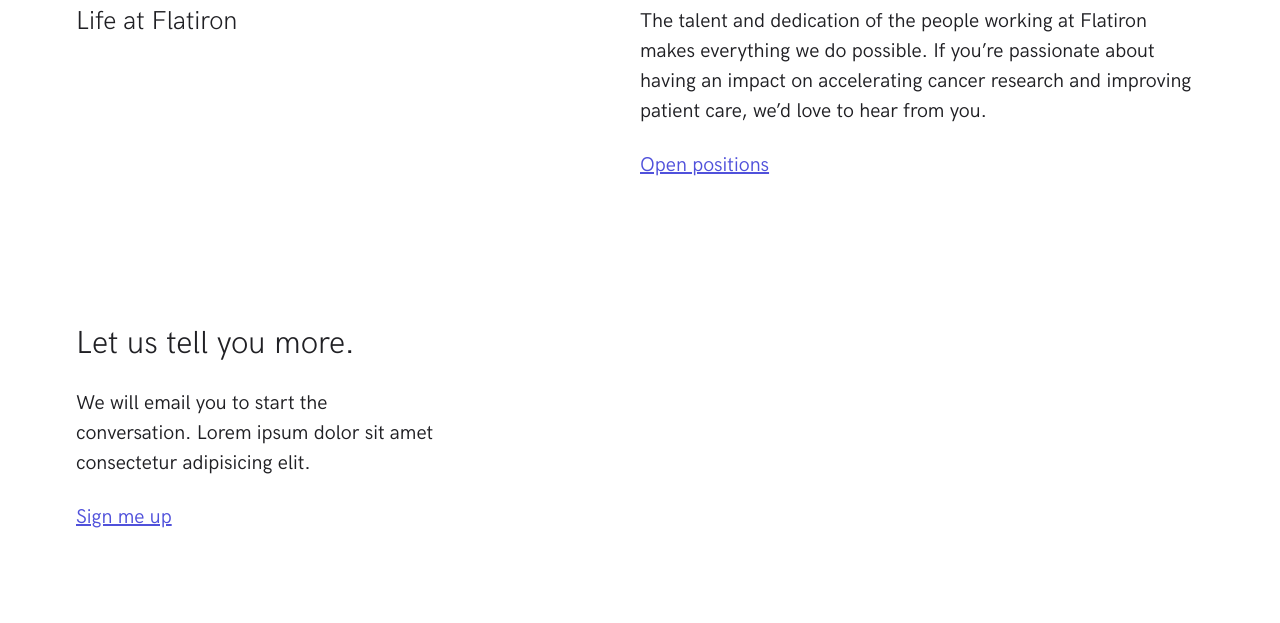
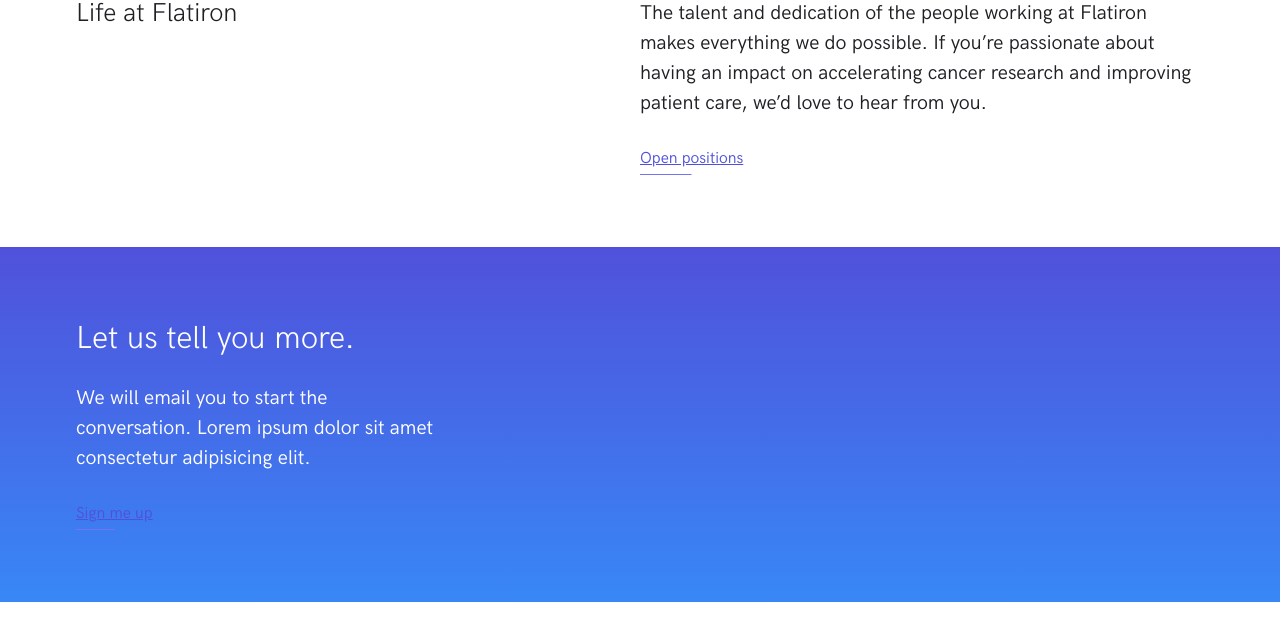
Before and after one commit to mct-ui/responsive-design-part-2-Jinlei2000, a plain HTML site: page index.html in a window 1280 px wide. Shown: the part 4278-4901 px from the top of the page. Drawn offline with Linux system fonts and the light colour scheme; files whose address does not match are found by name.

Commit message:
added new row modifier & cta-link modifier

```diff
--- a/css/screen.css
+++ b/css/screen.css
@@ -199,6 +199,11 @@
 
 .o-row—neutral-x-light {
     background: #F7F7F7;
+}
+
+.o-row—gradient {
+    background: linear-gradient(to bottom, #5051DB 0%, #3887F7 100%);
+    color: white;
 }
 
 @media (min-width: 768px) {
@@ -606,6 +611,23 @@
 .c-link-cta:hover::after {
     transform: scaleX(1);
     background: #3E3EA8;
+}
+
+/* inversed */
+
+.c-link-cta--inverse,
+.c-link-cta--inverse:visited,
+.c-link-cta--inverse:active {
+    color: #fff;
+}
+
+.c-link-cta--inverse::after {
+    background-color: #fff;
+}
+
+.c-link-cta--inverse:hover::after {
+    background-color: #fff;
+
 }
 
 
--- a/index.html
+++ b/index.html
@@ -182,13 +182,13 @@
                 <h2 class="u-color-primary-base c-lead c-lead--xxl">Do well by doing good. Join the leading tech company in the fight against cancer.</h2>
               </header>
               <div class="c-nav c-nav__list">
-                <p class="c-nav__link">
+                <p class="c-nav__link c-link-cta">
                   <a href="#!">Our story</a>
                 </p>
-                <p class="c-nav__link">
+                <p class="c-nav__link c-link-cta">
                   <a href="#!">Our values</a>
                 </p>
-                <p class="c-nav__link">
+                <p class="c-nav__link c-link-cta">
                   <a href="#!">Join our team</a>
                 </p>
               </div>
@@ -209,7 +209,7 @@
             <h3 class="o-layout__item u-1-of-2-bp1">Life at Flatiron</h3>
             <div class="o-layout__item u-1-of-2-bp1">
               <p>The talent and dedication of the people working at Flatiron makes everything we do possible. If you’re passionate about having an impact on accelerating cancer research and improving patient care, we’d love to hear from you.</p>
-              <p>
+              <p class="c-link-cta">
                 <a href="#!">Open positions</a>
               </p>
             </div>
@@ -217,12 +217,12 @@
         </div>
       </div>
     </section>
-    <section class="o-row o-row--lg">
+    <section class="o-row o-row--lg o-row—gradient">
       <div class="o-container">
         <div class="u-max-width-xs">
           <h2>Let us tell you more.</h2>
           <p>We will email you to start the conversation. Lorem ipsum dolor sit amet consectetur adipisicing elit.</p>
-          <p>
+          <p class="c-link-cta c-link-cta--inverse">
             <a href="#!">Sign me up</a>
           </p>
         </div>
```
